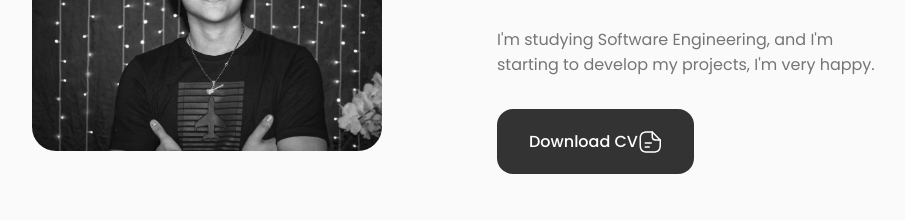
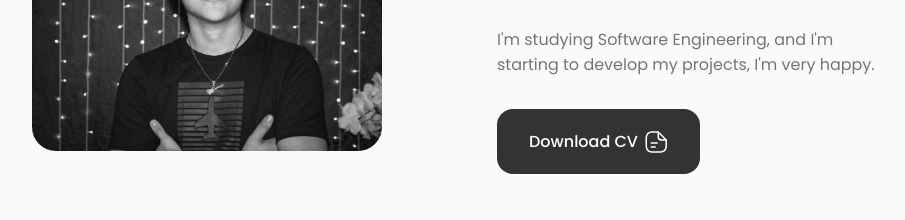
Before and after one commit to kalebefukuda/MyPortfolio, a React (Create React App) app: page / in a window 1280 px wide. Shown: the part 1020-1240 px from the top of the page, without its empty margins (175-1080 px from the left). Built offline with nearby package versions, Linux system fonts and the light colour scheme; a web font is replaced by a local one.

Commit message:
settings class svgCV

```diff
--- a/src/compenents/about/About.jsx
+++ b/src/compenents/about/About.jsx
@@ -22,7 +22,7 @@ const About = () => {
 
         <a download="" href={CV} className="button button--flex">
             Download CV <svg
-                className="button__icon"
+                className="button__icon svgCV"
                 xmlns="http://www.w3.org/2000/svg"
                 width="24"
                 height="24"
--- a/src/compenents/about/about.css
+++ b/src/compenents/about/about.css
@@ -28,6 +28,12 @@ margin-bottom: var(--mb-2);
     color: var(--title-color);
     margin-bottom: var(--mb-0-5);
 }
+
+.svgCV{
+    margin-left: 0.4rem;
+}
+
+
 .about_title{
     font-size: var(--small-font-size);
     font-weight: var(--font-medium);
```
